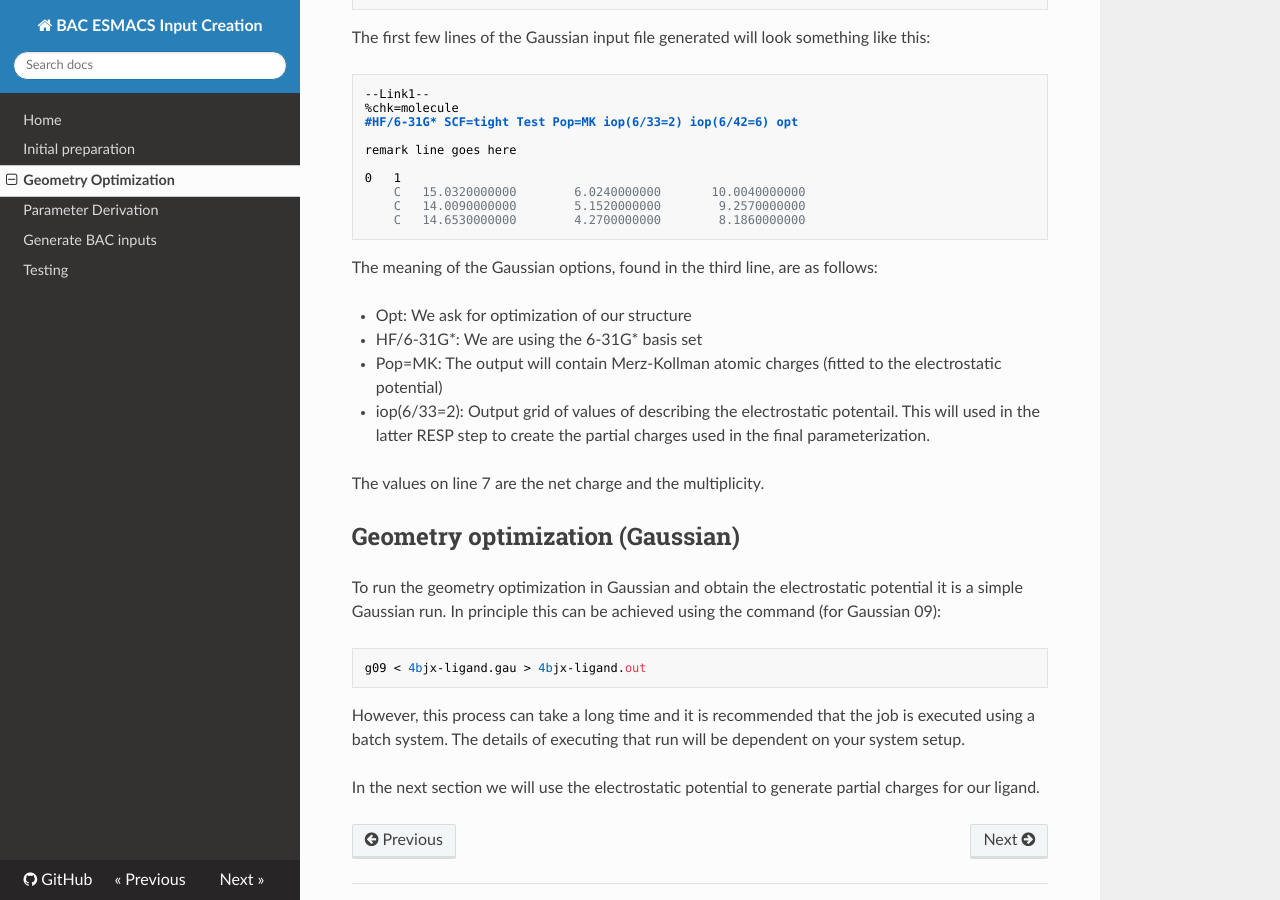
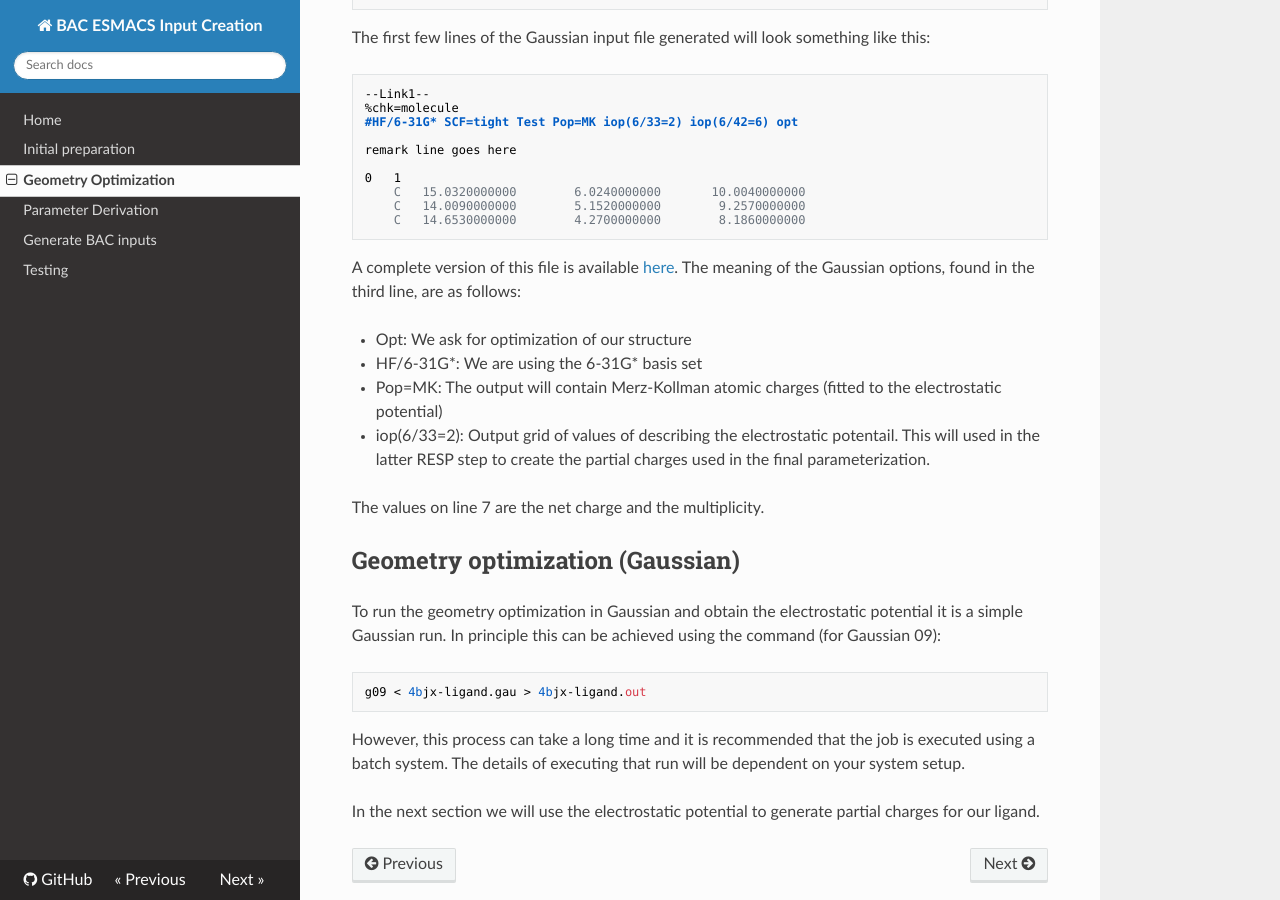
Before and after one commit to UCL-CCS/esmacs-input-creation-docs, an MkDocs documentation site: the page built from docs/geometry_optimization.md, in a window 1280 px wide and 900 px high, scrolled down 878 px. Built offline with MkDocs 1.6.1, drawn with Linux system fonts in a browser that asks for light colours; nearby versions of some CDN libraries; old or Windows-style settings are respelled for this version of MkDocs.

Commit message:
Gaussian input examples

````diff
--- a/docs/geometry_optimization.md
+++ b/docs/geometry_optimization.md
@@ -47,6 +47,7 @@ remark line goes here
     C   14.6530000000        4.2700000000        8.1860000000
 ```
 
+A complete version of this file is available [here](examples/4bjx-ligand.gau).
 The meaning of the Gaussian options, found in the third line, are as follows:
 
 * Opt: We ask for optimization of our structure
````
Also changed, not shown: 1 other file.
